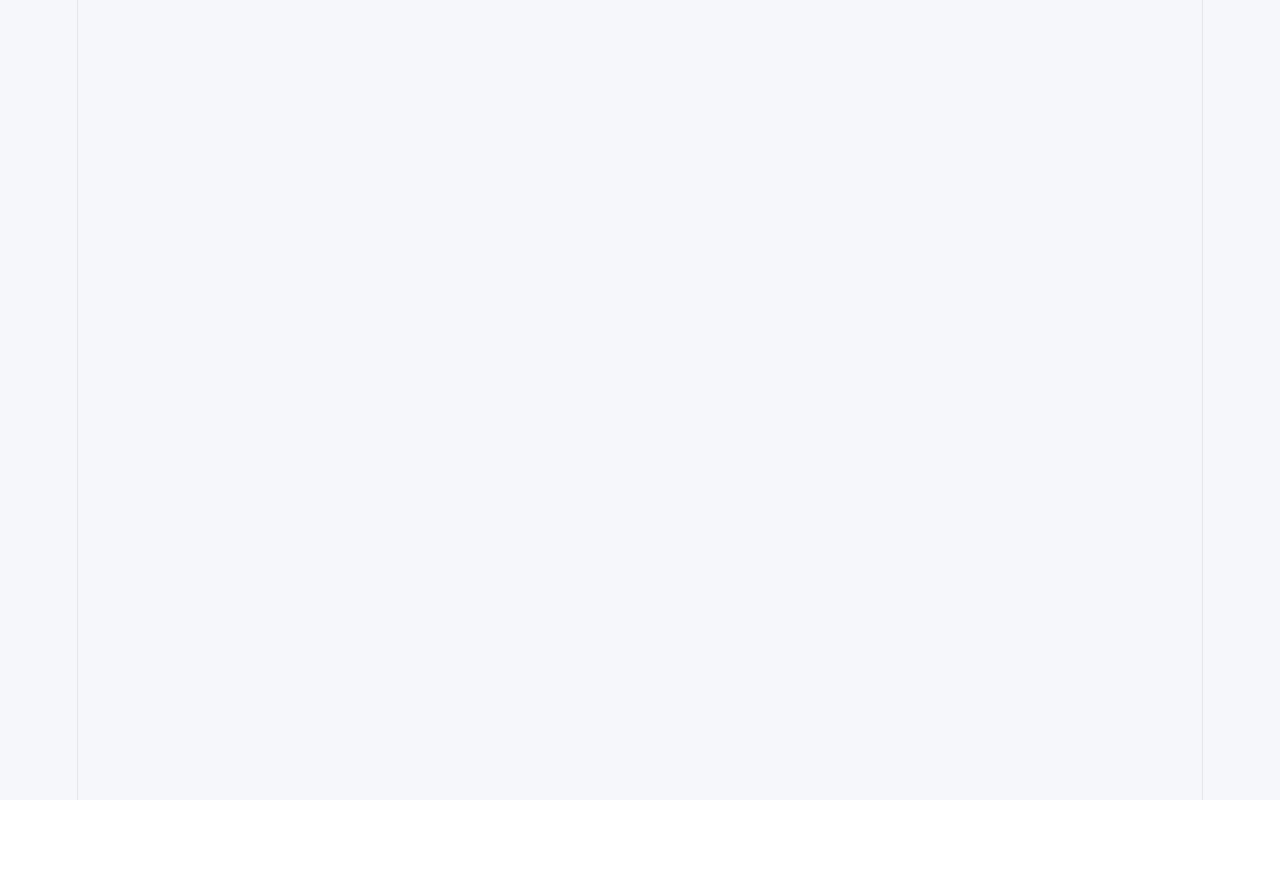
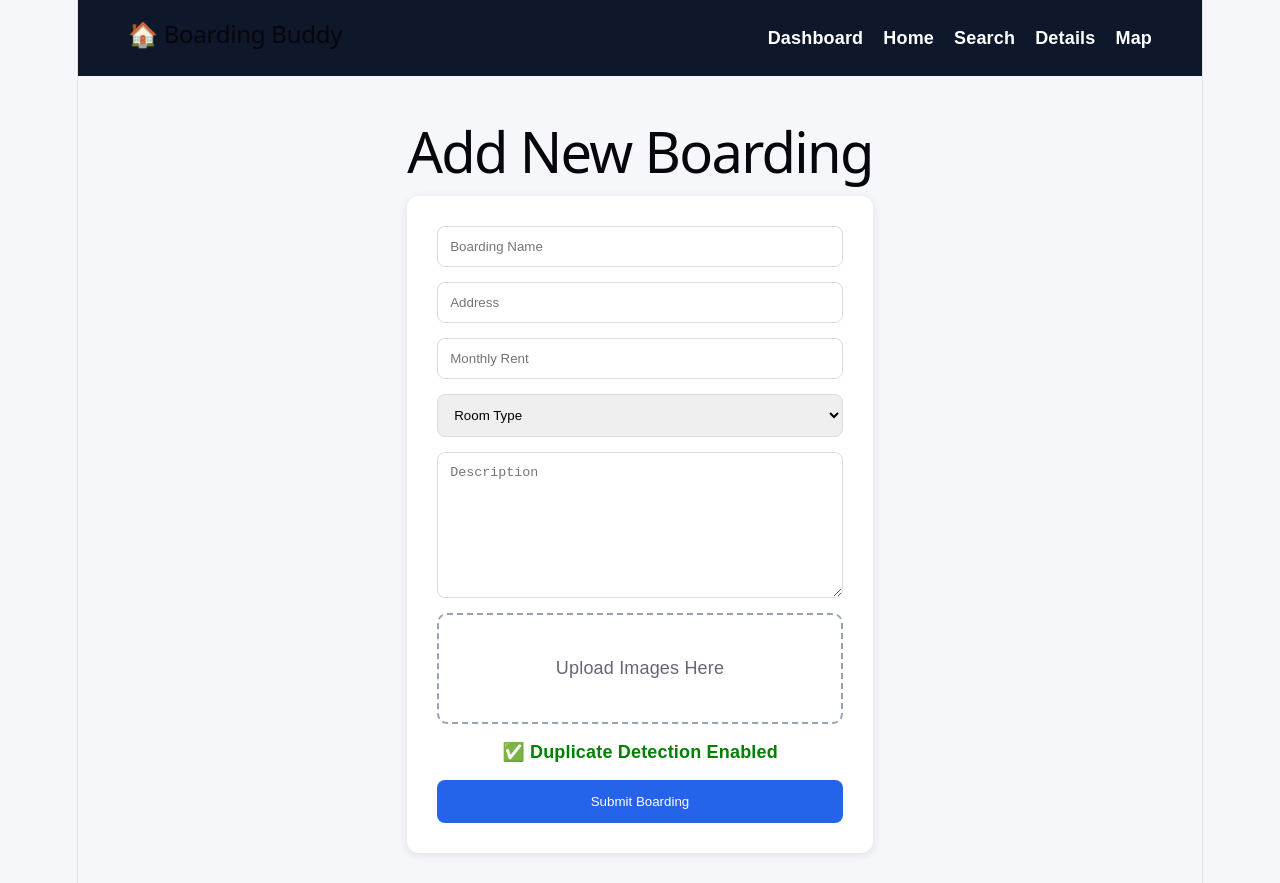
Before and after one commit to mahakumaradmsv24-png/Boarding-Buddy-frontend, a React (Vite) app: page /add in a window 1280 px wide. Before the commit this address had no page. Before the commit the page ends 800 px from the top, so only its background shows below. Built offline with nearby package versions, Linux system fonts and the light colour scheme.

Commit message:
Added compare page

```diff
--- a/src/App.css
+++ b/src/App.css
@@ -472,3 +472,69 @@ th,td{
   border-bottom:1px solid #ddd;
   text-align:left;
 }
+.add-page{
+  max-width:900px;
+  margin:auto;
+  padding:30px;
+}
+
+.form-card{
+  background:white;
+  padding:30px;
+  border-radius:12px;
+  box-shadow:0 2px 10px rgba(0,0,0,0.1);
+  display:flex;
+  flex-direction:column;
+  gap:15px;
+}
+
+.form-card input,
+.form-card select,
+.form-card textarea{
+  padding:12px;
+  border:1px solid #ddd;
+  border-radius:8px;
+}
+
+.form-card textarea{
+  height:120px;
+}
+
+.upload-area{
+  border:2px dashed #94a3b8;
+  padding:40px;
+  text-align:center;
+  border-radius:10px;
+}
+
+.duplicate-badge{
+  color:green;
+  font-weight:bold;
+}
+
+.submit-btn{
+  padding:14px;
+  border:none;
+  background:#2563eb;
+  color:white;
+  border-radius:8px;
+  cursor:pointer;
+}
+.compare-page{
+  padding:30px;
+  text-align:center;
+}
+
+.compare-grid{
+  display:grid;
+  grid-template-columns:1fr 1fr;
+  gap:20px;
+  margin-top:30px;
+}
+
+.compare-card{
+  background:white;
+  padding:25px;
+  border-radius:12px;
+  box-shadow:0 2px 10px rgba(0,0,0,0.1);
+}
--- a/src/App.jsx
+++ b/src/App.jsx
@@ -8,6 +8,8 @@ import SearchResults from "./pages/SearchResults";
 import BoardingDetails from "./pages/BoardingDetails";
 import MapPage from "./pages/MapPage";
 import OwnerDashboard from "./pages/OwnerDashboard";
+import AddBoarding from "./pages/AddBoarding";
+import ComparePage from "./pages/ComparePage";
 
 function App() {
   return (
@@ -26,6 +28,10 @@ function App() {
 
         <Route path="/owner" element={<OwnerDashboard />} />
 
+        <Route path="/add" element={<AddBoarding />} />
+
+        <Route path="/compare" element={<ComparePage />} />
+
       </Routes>
     </BrowserRouter>
   );
--- /dev/null
+++ b/src/pages/AddBoarding.jsx
@@ -0,0 +1,58 @@
+import Navbar from "../components/Navbar";
+
+function AddBoarding() {
+  return (
+    <>
+      <Navbar />
+
+      <div className="add-page">
+
+        <h1>Add New Boarding</h1>
+
+        <div className="form-card">
+
+          <input
+            type="text"
+            placeholder="Boarding Name"
+          />
+
+          <input
+            type="text"
+            placeholder="Address"
+          />
+
+          <input
+            type="number"
+            placeholder="Monthly Rent"
+          />
+
+          <select>
+            <option>Room Type</option>
+            <option>Single</option>
+            <option>Shared</option>
+          </select>
+
+          <textarea
+            placeholder="Description"
+          ></textarea>
+
+          <div className="upload-area">
+            Upload Images Here
+          </div>
+
+          <div className="duplicate-badge">
+            ✅ Duplicate Detection Enabled
+          </div>
+
+          <button className="submit-btn">
+            Submit Boarding
+          </button>
+
+        </div>
+
+      </div>
+    </>
+  );
+}
+
+export default AddBoarding;
--- /dev/null
+++ b/src/pages/ComparePage.jsx
@@ -0,0 +1,41 @@
+import Navbar from "../components/Navbar";
+
+function ComparePage() {
+  return (
+    <>
+      <Navbar />
+
+      <div className="compare-page">
+
+        <h1>Compare Boarding Places</h1>
+
+        <div className="compare-grid">
+
+          <div className="compare-card">
+            <h2>Green Hostel</h2>
+
+            <p>Price: LKR 18,000</p>
+            <p>Distance: 500m</p>
+            <p>WiFi: Available</p>
+            <p>Parking: Available</p>
+            <p>Rating: ⭐ 4.5</p>
+          </div>
+
+          <div className="compare-card">
+            <h2>City Boarding</h2>
+
+            <p>Price: LKR 16,000</p>
+            <p>Distance: 1km</p>
+            <p>WiFi: Available</p>
+            <p>Parking: No</p>
+            <p>Rating: ⭐ 4.2</p>
+          </div>
+
+        </div>
+
+      </div>
+    </>
+  );
+}
+
+export default ComparePage;
```
